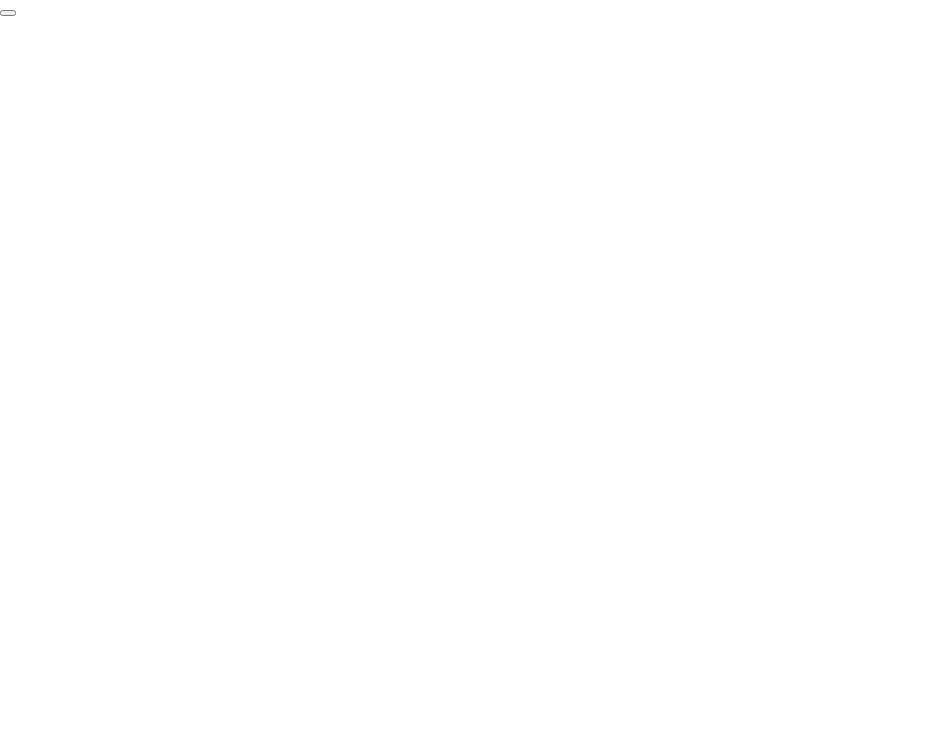
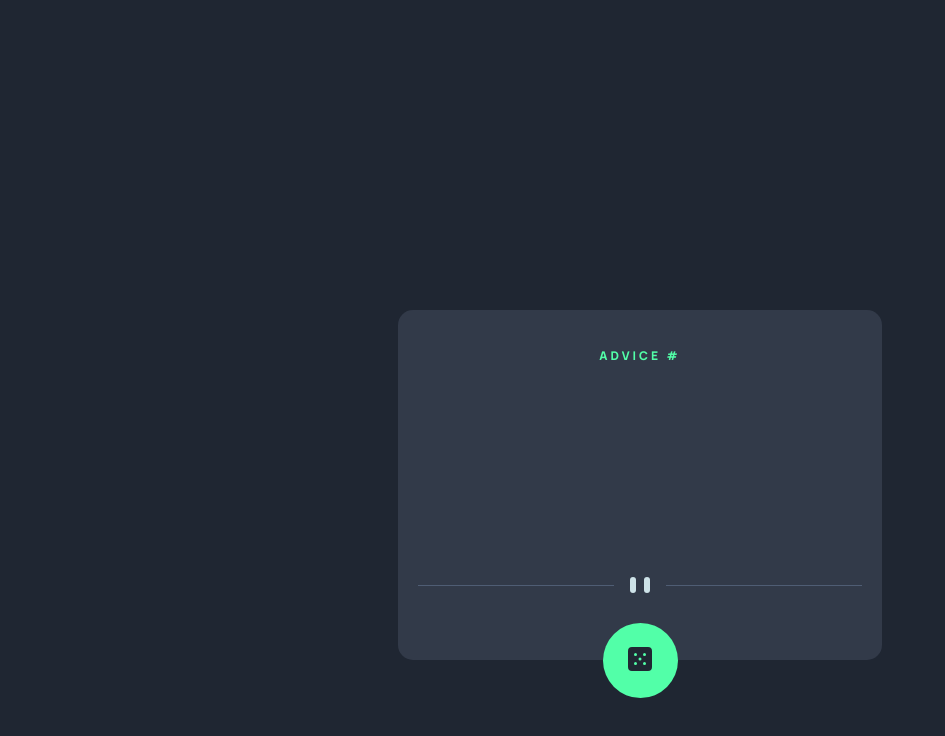
Before and after one commit to rafainsunza/advice-generator, a plain HTML site: page index.html in a window 1280 px wide. Shown: the whole page, without its empty margins (0-945 px from the left). Drawn offline with Linux system fonts and the light colour scheme.

Commit message:
Apply styling

```diff
--- a/index.html
+++ b/index.html
@@ -27,11 +27,23 @@
   <body>
     <main>
       <div class="advice-container">
-        <div class="advice-id"></div>
+        <div class="advice-id-container">
+          ADVICE #<span class="advice-id"></span>
+        </div>
         <div class="advice-quote"></div>
-        <div class="divider"></div>
+        <div class="divider">
+          <picture>
+            <source
+              media="(min-width: 768px)"
+              srcset="./static/img/pattern-divider-desktop.svg"
+            />
+            <img src="./static/img/pattern-divider-mobile.svg" alt="" />
+          </picture>
+        </div>
 
-        <button class="generate-advice-btn"></button>
+        <button class="generate-advice-btn">
+          <img src="./static/img/icon-dice.svg" alt="Generate advice button" />
+        </button>
       </div>
     </main>
 
--- a/static/css/style.css
+++ b/static/css/style.css
@@ -0,0 +1,65 @@
+:root {
+  --primary-light: hsl(193, 38%, 86%);
+  --primary-neon: hsl(150, 100%, 66%);
+
+  --neutral-light: hsl(217, 19%, 38%);
+  --neutral-dark: hsl(217, 19%, 24%);
+  --neutral-darkest: hsl(218, 23%, 16%);
+}
+
+html {
+  font-family: "Manrope";
+  height: 100%;
+}
+
+body {
+  height: 100%;
+}
+
+main {
+  height: 100%;
+  padding: 0 20px;
+  background-color: var(--neutral-darkest);
+  display: flex;
+  justify-content: center;
+}
+
+.advice-container {
+  display: grid;
+  grid-template-rows: 1fr 3fr 1fr 1fr;
+  justify-items: center;
+  position: relative;
+  background-color: var(--neutral-dark);
+  height: 350px;
+  border-radius: 15px;
+  padding: 40px 20px 0 20px;
+  margin-top: 25%;
+}
+
+.advice-id-container {
+  font-size: 12px;
+  font-weight: 800;
+  letter-spacing: 3px;
+  color: var(--primary-neon);
+}
+
+.advice-quote {
+  text-align: center;
+  font-size: 28px;
+  font-weight: 800;
+  color: var(--primary-light);
+}
+
+.divider {
+  margin-top: 20px;
+}
+
+.generate-advice-btn {
+  height: 75px;
+  width: 75px;
+  border-radius: 100%;
+  border: none;
+  background-color: var(--primary-neon);
+  position: absolute;
+  bottom: -37.5px; /* Half its height so it sits in the middle of the border */
+}
```
